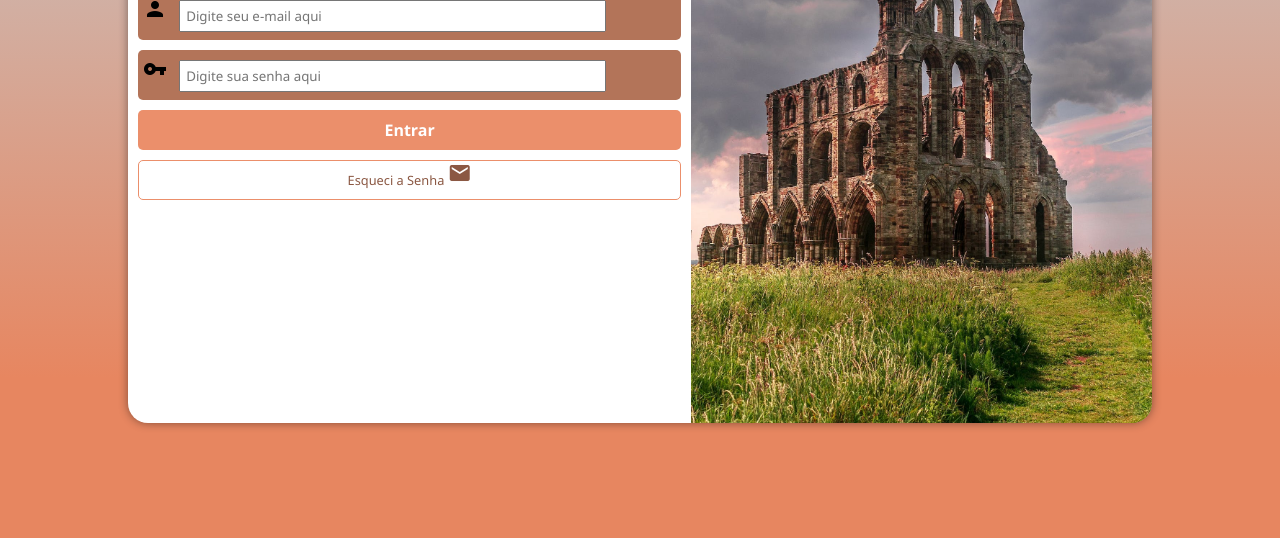
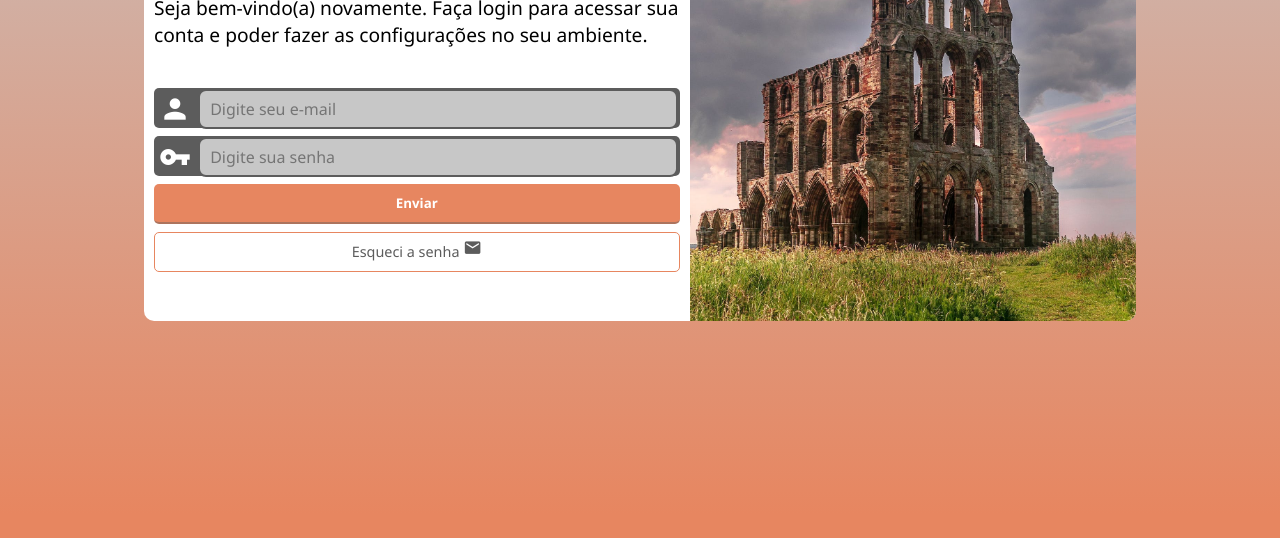
Before and after one commit to MykeAlmeida/projeto-login, a plain HTML site: page index.html in a window 1280 px wide. Shown: the part 262-800 px from the top of the page. Drawn offline with Linux system fonts and the light colour scheme.

Commit message:
Projeto Login finalizado

```diff
--- a/estilos/media-query.css
+++ b/estilos/media-query.css
@@ -1,24 +1,34 @@
 @charset "UTF-8";
 
-@media screen and (min-width: 768px) and (max-width: 992px) { /* Tablet */
+ @media screen and (min-width: 768px) and (max-width: 992px) { /* Tablet */
 
     body{
-        background-image: linear-gradient(to top, #e78660, #c7c3c3 85%);
+        background-image: linear-gradient(to top, #e78660, #c7c3c3);
+    }
+
+    header{
+        margin-bottom: 55px;
     }
 
     section#login{
-        width: 70vw;
+        width: 90vw;
+        height: 400px;
     }
 
-    section #imagem{
+    section#login #imagem{
         float: left;
         width: 35%;
         height: 100%;
     }
 
-    section #formulario{
+    section#login #formulario{
         float: right;
         width: 65%;
+
+    }
+
+    section#login #formulario p{
+        font-size: 1.1em;
     }
 
 }
@@ -26,30 +36,34 @@
 @media screen and (min-width: 992px) {
 
     body{
-        background-image: linear-gradient(to top, #e78660 20%, #c7c3c3 90%);
+        background-image: linear-gradient(to top, #e78660, #c7c3c3);
+    }
+
+    header{
+        margin-bottom: 40px;
     }
 
     section#login{
-        width: 80vw;
+        width: 992px;
+        height: 390px;
     }
 
-    section#login h1{
+    section#login #imagem{
+        float: right;
+        width: 45%;
+        height: 100%;
+    }
+
+    section#login #formulario{
+        float: left;
+        width: 55%;
+    }
+
+    section#login #formulario h1{
         font-size: 2em;
     }
 
-    section#login p{
+    section#login #formulario p{
         font-size: 1.2em;
-        margin-bottom: 20px; /* ******* */
-    }
-
-    section #imagem{
-        width: 45%;
-        height: 100%;
-        float: right;
-    }
-
-    section #formulario{
-        width: 55%;
-        float: left;
     }
 }
--- a/estilos/style.css
+++ b/estilos/style.css
@@ -7,9 +7,6 @@
     Laranja #e78660
 */
 
-::-webkit-scrollbar-track{
-    display: none;
-}
 
 *{
     font-family: 'Segoe UI', Tahoma, Geneva, Verdana, sans-serif;
@@ -24,97 +21,119 @@ body, html{
     background-color: #e78660
 }
 
+body, html, main{
+    width: 100vw;
+    height: 97vh;
+}
+
 main{
-    height: 100vh;
-    width: 100vw;
     position: relative;
 }
 
 section#login{
     background-color: white;
     position: absolute;
+    top: 50%;
     left: 50%;
-    top: 50%;
+    height: 535px;
+    width: 250px;
+    border-radius: 10px;
+    overflow: hidden;
+    transition: ease width .3s, height .3s;
     transform: translate(-50%, -50%);
-    width: 280px;
-    height: 570px;
-    border-radius: 20px;
-    overflow: hidden;
-    box-shadow: 0 0 10px rgba(0, 0, 0, 0.432);
-    transition: width .3s, height .3s;
-    transition-timing-function: ease;
 }
 
-section#login h1{
+section#login #imagem{
+    background: url(../imagens/pexels-harry-smith-2886268.jpg) no-repeat center;
+    background-size: cover;
+    width: 100%;
+    height: 200px;
+    display: block;
+}
+
+
+section#login #formulario{
+    display: block;
+    padding: 10px;
+}
+
+
+section#login #formulario h1{
     text-align: center;
     margin-bottom: 10px;
 }
 
-section#login .campo{
-    background-color: #b37459;
-    margin: 10px 0;
-    height: 50px;
-    padding: 5px;
-    border-radius: 5px;
+section#login #formulario p{
+    font-size: .9em;
 }
 
-section#login form .campo input{
-    padding: 5px;
-    width: 80%;
-    margin: 5px 0 0 8px;
+form .campo{
+    background-color: #5c5c5c;
+    width: 100%;
+    height: 40px;
+    border-radius: 5px;
+    margin: 8px 0;
+    display: block;
 }
 
-section#login .campo label{
-    display: none;
+form .campo i{
+    color: white;
+    font-size: 2em;
+    width: 40px;
+    padding: 5px;
 }
 
-section #imagem{
-    display: block;
-    background: #82602c url(../imagens/pexels-harry-smith-2886268.jpg) no-repeat center;
-    background-size: cover;
-    height: 200px;
+form .campo input{
+    background-color: #c7c7c7;
+    font-size: 1em;
+    height: 100%;
+    width: calc(100% - 46px);
+    border-radius: 8px;
+    border: solid 2px #5c5c5c;
+    padding: 10px;
+    transform: translateY(-10px);
 }
 
-
-section #formulario{
-    display: block;
-    padding: 10px;
-    text-align: justify;
-}
-
-form input[type= submit] {
+form input[type=submit]{
     display: block;
     width: 100%;
     height: 40px;
-    background-color: #eb8f6b;
+    background-color: #e78660;
     color: white;
-    font-size: 1em;
     font-weight: bold;
     border: none;
     border-radius: 5px;
     cursor: pointer;
+    border-bottom: 2px solid #5c5c5c6b;
 }
 
-form input[type= submit]:hover {
-    color: #585858;
-    background-color: #c7c3c3;
+form input[type=submit]:hover{
+    background-color: #5c5c5c;
+    border-bottom: solid 2px #e78660;
     transition: all .5s;
 }
 
 form a.botao{
     display: block;
     text-align: center;
-    border: 1px solid #eb8f6b;
-    color: #8b5843;
-    font-size: .8em;
+    width: 100%;
+    height: 40px;
+    padding-bottom: 5px;
+    font-size: .9em;
+    border: solid 1px #e78660;
+    color: #5c5c5c;
     border-radius: 5px;
-    height: 40px;
-    margin-top: 10px;
+    margin-top: 8px;
 }
 
-form a.botao:hover{
-    background-color: #c7c3c3;
-    color: #585858;
-    border: solid 1px #c7c3c3;
+form .botao:hover{
+    background-color: #5c5c5c;
+    border: solid 1px white;
+    color: white;
     transition: all .5s;
 }
+
+.botao i{
+    font-size: 1.3em;
+    padding-top: 6px;
+}
--- a/index.html
+++ b/index.html
@@ -16,24 +16,24 @@
                 <!-- IMAGEM -->
             </div>
             <div id="formulario">
-                <h1>Login</h1>
-                <p>Seja bem-vindo(a) novamente. Faça login para acessar sua conta e poder fazer as configurações no seu ambiente.</p>
+                <header>
+                    <h1>Login</h1>
+                    <p>Seja bem-vindo(a) novamente. Faça login para acessar sua conta e poder fazer as configurações no seu ambiente.</p>
+                </header>
 
                 <form action="login.php" method="post" autocomplete="on">
                     <div class="campo">
-                        <i class="material-icons">person</i>
-                        <input type="email" name="email" id="iemail" placeholder="Digite seu e-mail aqui" required maxlength="30" autocomplete="email">
-                        <label for="iemail">Login:</label>
+                        <i class="material-icons">person
+                        </i>
+                        <input type="email" name="login" id="ilogin" autocomplete="email" placeholder="Digite seu e-mail" required maxlength="30">
                     </div>
                     <div class="campo">
-                        <i class="material-icons">vpn_key</i>
-                        <input type="password" name="senha" id="isenha" placeholder="Digite sua senha aqui" required minlength="8" maxlength="15" autocomplete="current-password">
-                        <label for="isenha">Senha:</label>
+                        <i class="material-icons">vpn_key
+                        </i>
+                        <input type="password" name="senha" id="isenha" placeholder="Digite sua senha" required autocomplete="current-password" minlenght="8" maxlenght="30">
                     </div>
-                    <input type="submit" value="Entrar">
-                    <a href="esqueci.html" class="botao">Esqueci a Senha
-                    <i class="material-icons">email</i>
-                    </a>
+                    <input type="submit" value="Enviar">
+                    <a href="esqueci.html" class="botao"> Esqueci a senha <i class="material-icons">mail</i></a>
                 </form>
             </div>
         </section>
```
